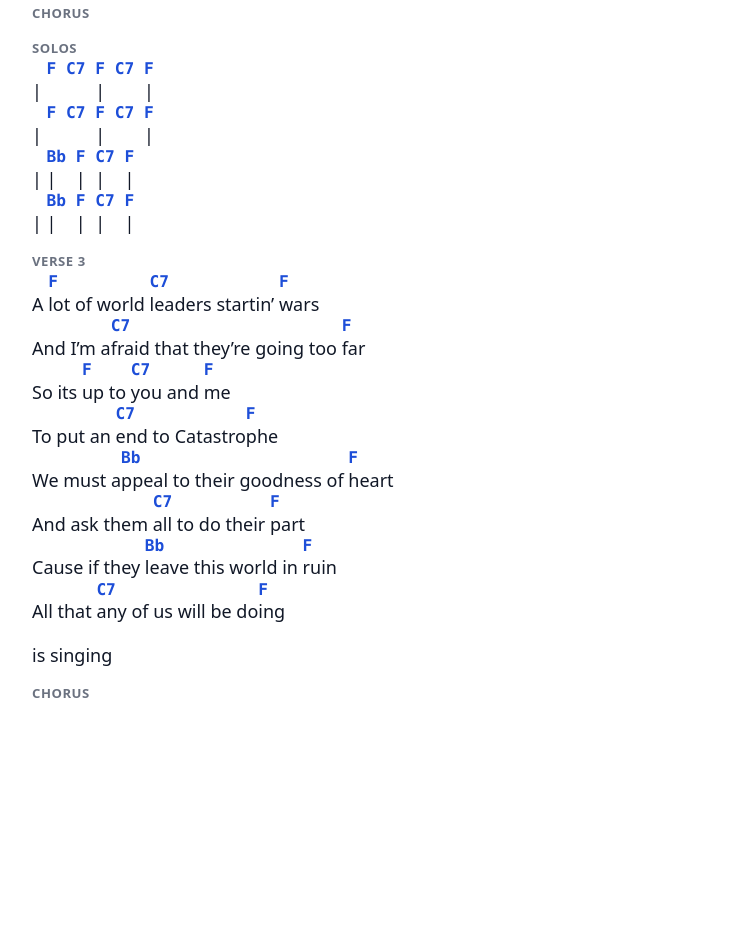
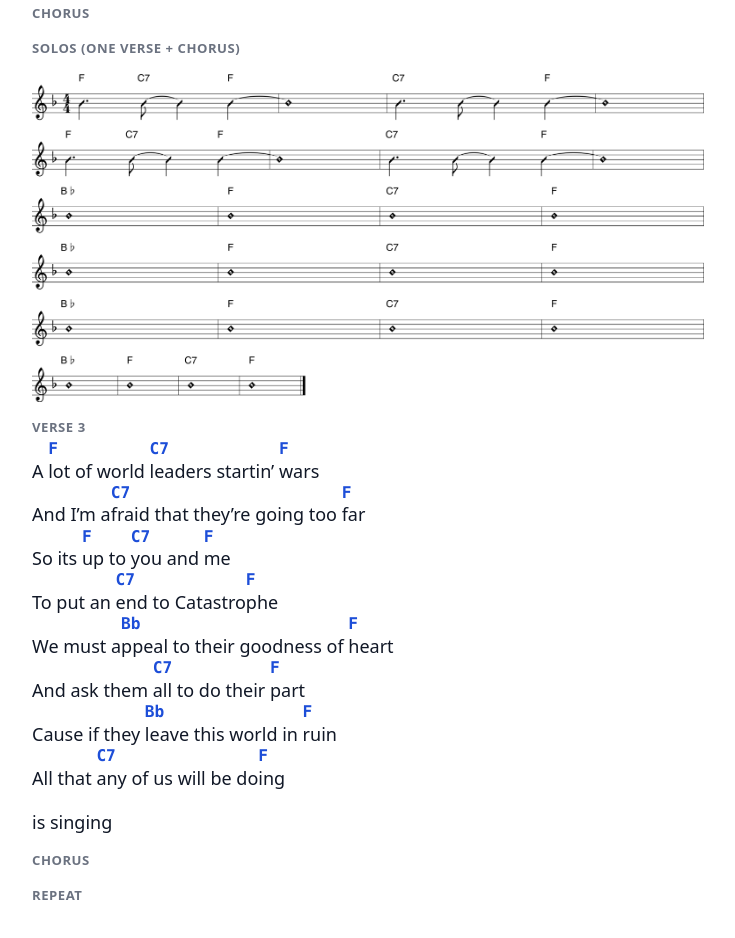
Before and after one commit to jslate/setlist, a website built with Vite: page html/zombie-jamboree.html in a window 1280 px wide. Shown: the part 1260-2198 px from the top of the page, without its empty margins (272-1007 px from the left). Before the commit the page ends 2062 px from the top, so only its background shows below. Built offline with nearby package versions, Linux system fonts and the light colour scheme.

Commit message:
More chord changes

```diff
--- a/html/devil-in-disguise.html
+++ b/html/devil-in-disguise.html
@@ -156,15 +156,19 @@
 </div>
 <div class="comment"><span>Chorus</span></div>
 <div class="comment"><span>Solos</span></div>
+<div class="comment"><span>repeat, as needed</span></div>
 <div class="verse">
 <table class="songline">
   <tr class="chords">
     <td>D </td><td>Bm </td><td>D </td><td>Bm </td>
   </tr>
   <tr class="lyrics">
-    <td class="indent"></td><td class="indent"></td><td class="indent"></td><td class="indent">{comment: repeat, as needed}</td>
+    <td class="indent"></td><td class="indent"></td><td class="indent"></td><td></td>
   </tr>
 </table>
+</div>
+<div class="comment"><span>End of Solos</span></div>
+<div class="verse">
 <table class="songline">
   <tr class="chords">
     <td>G </td><td>A7 </td><td>D </td>
--- a/html/zombie-jamboree.html
+++ b/html/zombie-jamboree.html
@@ -122,10 +122,10 @@
 </table>
 <table class="songline">
   <tr class="chords">
-    <td>C7 </td><td>F </td>
+    <td> </td><td>C7 </td><td>F </td>
   </tr>
   <tr class="lyrics">
-    <td>At the Zombie Jambo</td><td>ree</td>
+    <td>At the </td><td>Zombie Jambo</td><td>ree</td>
   </tr>
 </table>
 <!-- ***SHOULD NOT HAPPEN*** -->
@@ -217,41 +217,8 @@
 </table>
 </div>
 <div class="comment"><span>Chorus</span></div>
-<div class="comment"><span>Solos</span></div>
-<div class="verse">
-<table class="songline">
-  <tr class="chords">
-    <td> </td><td>F </td><td>C7 </td><td>F </td><td>C7 </td><td>F </td>
-  </tr>
-  <tr class="lyrics">
-    <td>| </td><td class="indent"></td><td class="indent"></td><td class="indent">| </td><td class="indent"></td><td class="indent">|</td>
-  </tr>
-</table>
-<table class="songline">
-  <tr class="chords">
-    <td> </td><td>F </td><td>C7 </td><td>F </td><td>C7 </td><td>F </td>
-  </tr>
-  <tr class="lyrics">
-    <td>| </td><td class="indent"></td><td class="indent"></td><td class="indent">| </td><td class="indent"></td><td class="indent">|</td>
-  </tr>
-</table>
-<table class="songline">
-  <tr class="chords">
-    <td> </td><td>Bb </td><td>F </td><td>C7 </td><td>F </td>
-  </tr>
-  <tr class="lyrics">
-    <td>| </td><td class="indent">| </td><td class="indent">| </td><td class="indent">| </td><td class="indent">|</td>
-  </tr>
-</table>
-<table class="songline">
-  <tr class="chords">
-    <td> </td><td>Bb </td><td>F </td><td>C7 </td><td>F </td>
-  </tr>
-  <tr class="lyrics">
-    <td>| </td><td class="indent">| </td><td class="indent">| </td><td class="indent">| </td><td class="indent">|</td>
-  </tr>
-</table>
-</div>
+<div class="comment"><span>Solos (one verse + chorus)</span></div>
+<div class="image"><img src="abc-rendered/zombie-jamboree-2b7529bf18.png" alt="Solos (one verse + chorus)" /></div>
 <div class="comment"><span>Verse 3</span></div>
 <div class="verse">
 <table class="songline">
@@ -329,6 +296,7 @@
 </table>
 </div>
 <div class="comment"><span>Chorus</span></div>
+<div class="comment"><span>repeat</span></div>
 </div>
 </body>
 </html>
--- a/src/data/songs.json
+++ b/src/data/songs.json
@@ -370,7 +370,6 @@
     "title": "Zombie Jamboree (Back To Back) (Harry Belafonte)",
     "instrumentation": "",
     "audio": "",
-    "notes": "No chords yet, coming soon",
     "tags": ["halloween"],
     "hasHtml": true
   }
```
Also changed, not shown: html/abc-rendered/zombie-jamboree-2b7529bf18.png (added), 6 other files.
